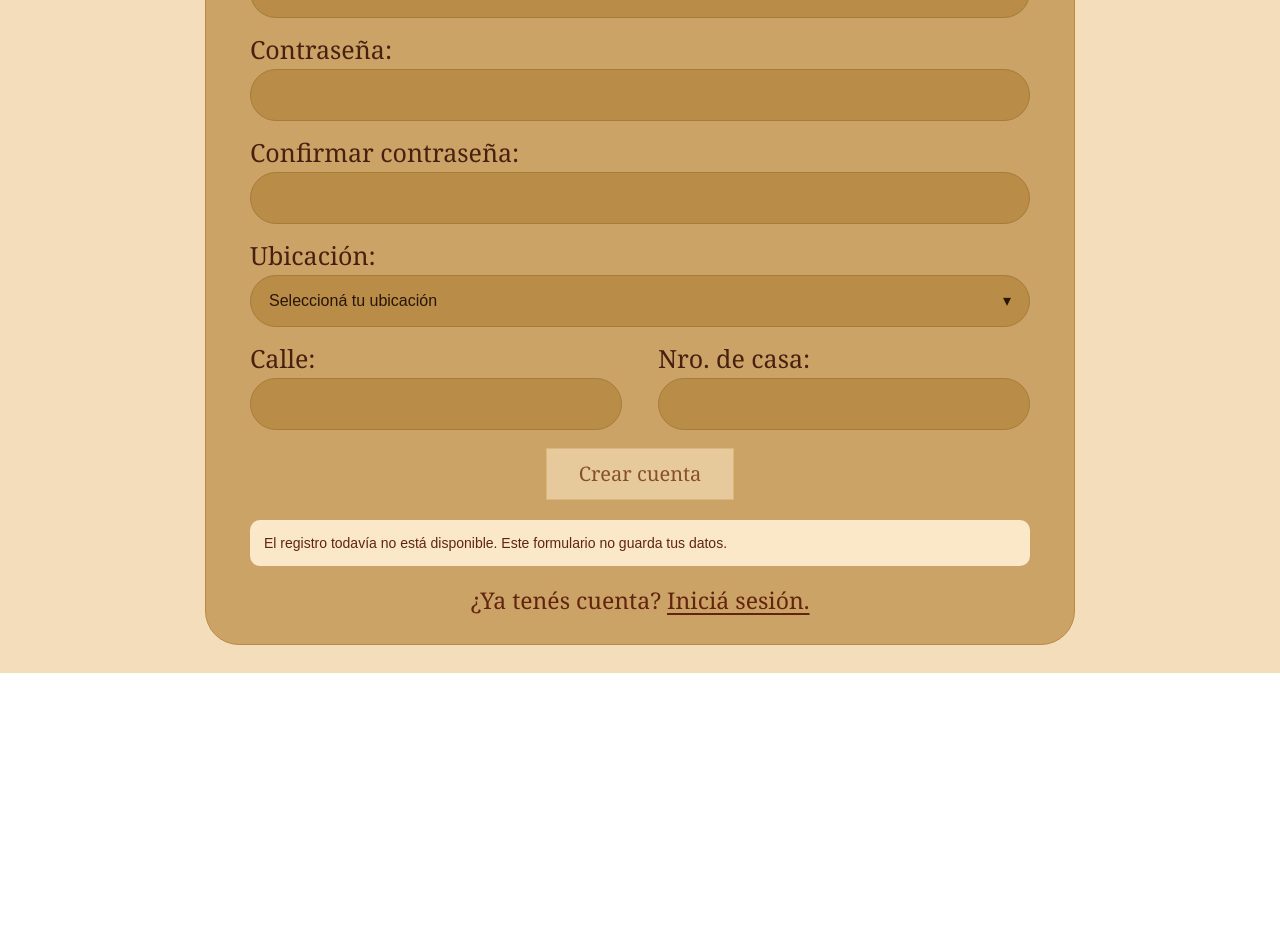
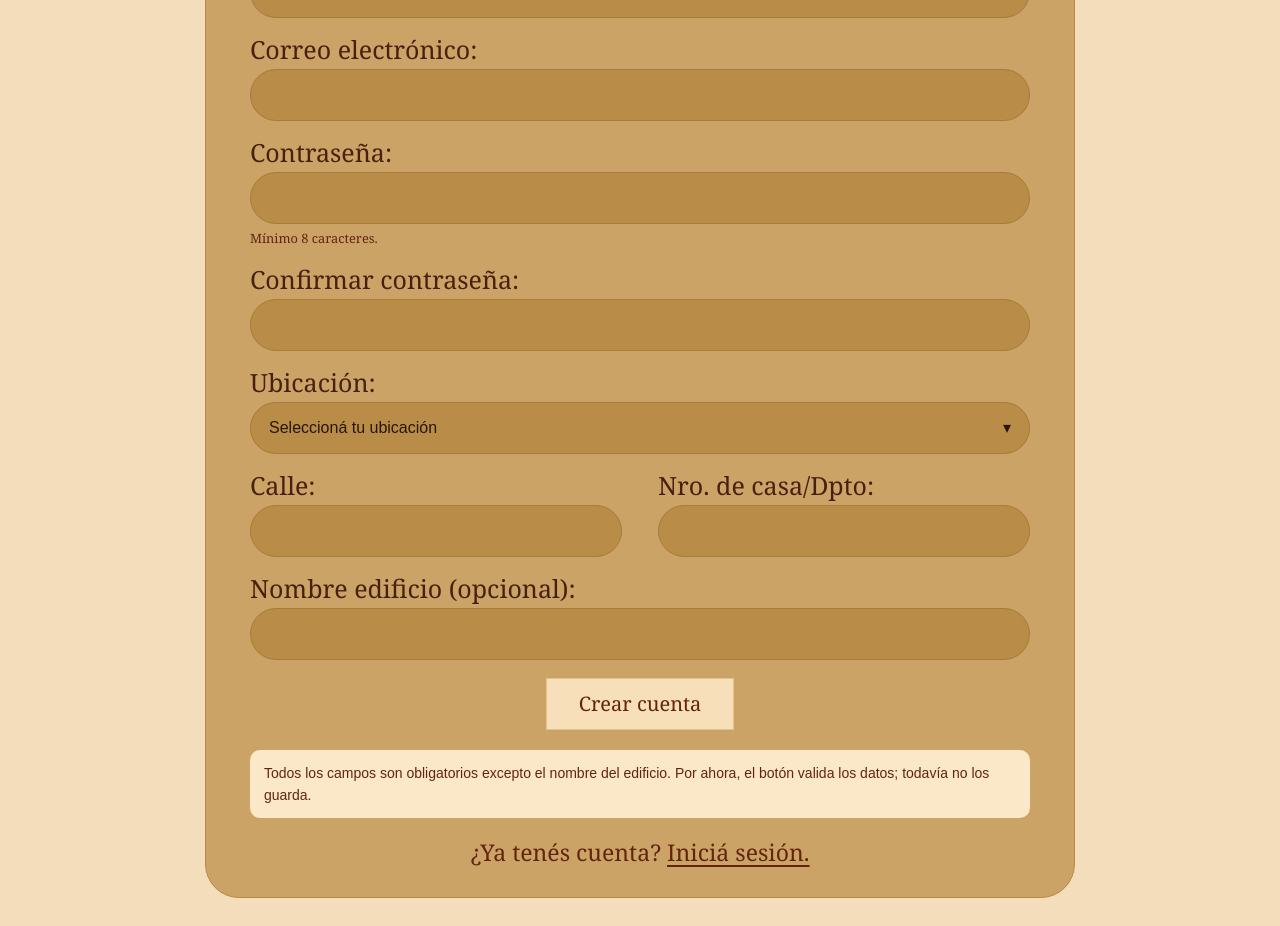
Before and after one commit to AnamariaAcevedo/SABA-Artesanias, a Next.js app in the folder marketplace-frontend/: page /registro in a window 1280 px wide. Shown: the part 360-1286 px from the top of the page. Before the commit the page ends 1033 px from the top, so only its background shows below. Built offline with nearby package versions, Linux system fonts and the light colour scheme.

Commit message:
chore: cambios de registro campos obligatorios y opcionales

```diff
--- a/marketplace-frontend/app/registro/page.tsx
+++ b/marketplace-frontend/app/registro/page.tsx
@@ -1,34 +1,75 @@
+"use client";
+
 import Link from "next/link";
+import { useState, type FormEvent } from "react";
 import AuthShell from "@/components/auth/AuthShell";
 import styles from "@/components/auth/auth.module.css";
 import UbicacionFields from "@/components/auth/UbicacionFields";
 
 export default function RegistroPage() {
+  const [error, setError] = useState("");
+  const [validado, setValidado] = useState(false);
+
+  function validarRegistro(event: FormEvent<HTMLFormElement>) {
+    event.preventDefault();
+    setError("");
+    setValidado(false);
+    const form = event.currentTarget;
+    const datos = new FormData(form);
+    const valor = (nombre: string) => String(datos.get(nombre) ?? "");
+
+    for (const nombre of ["nombre", "apellido", "usuario", "email", "contrasenha", "confirmar", "calle", "numeroCasa"]) {
+      if (!valor(nombre).trim()) {
+        setError("Completá los campos obligatorios. No pueden contener solamente espacios.");
+        (form.elements.namedItem(nombre) as HTMLInputElement)?.focus();
+        return;
+      }
+    }
+    if (valor("contrasenha").length < 8 || valor("confirmar").length < 8) {
+      setError("La contraseña debe tener al menos 8 caracteres.");
+      (form.elements.namedItem("contrasenha") as HTMLInputElement).focus();
+      return;
+    }
+    if (valor("contrasenha") !== valor("confirmar")) {
+      setError("Las contraseñas no coinciden.");
+      (form.elements.namedItem("confirmar") as HTMLInputElement).focus();
+      return;
+    }
+    if (!["idPais", "idDepartamento", "idCiudad", "idBarrio"].every((nombre) => valor(nombre))) {
+      setError("Completá tu ubicación hasta seleccionar un barrio.");
+      form.querySelector<HTMLButtonElement>("button[aria-expanded]")?.focus();
+      return;
+    }
+    setValidado(true);
+  }
+
+  function limpiarMensaje() {
+    setError("");
+    setValidado(false);
+  }
+
   return (
     <AuthShell title="Crear una cuenta" wide>
-      <div className={styles.form}>
+      <form className={styles.form} onSubmit={validarRegistro} onChange={limpiarMensaje} aria-describedby="registro-notice">
         <div className={styles.row}>
-          <div className={styles.field}><label htmlFor="nombre">Nombre:</label><input id="nombre" autoComplete="given-name" /></div>
-          <div className={styles.field}><label htmlFor="apellido">Apellido:</label><input id="apellido" autoComplete="family-name" /></div>
+          <div className={styles.field}><label htmlFor="nombre">Nombre:</label><input id="nombre" name="nombre" autoComplete="given-name" required /></div>
+          <div className={styles.field}><label htmlFor="apellido">Apellido:</label><input id="apellido" name="apellido" autoComplete="family-name" required /></div>
         </div>
-        <div className={styles.field}><label htmlFor="nuevo-usuario">Nombre de usuario:</label><input id="nuevo-usuario" autoComplete="username" autoCapitalize="none" spellCheck={false} /></div>
-        <div className={styles.field}><label htmlFor="nueva-contrasenha">Contraseña:</label><input id="nueva-contrasenha" type="password" autoComplete="new-password" /></div>
-        <div className={styles.field}><label htmlFor="confirmar">Confirmar contraseña:</label><input id="confirmar" type="password" autoComplete="new-password" /></div>
-            <UbicacionFields />
-            <div className={styles.row}>
-                <div className={styles.field}>
-                    <label htmlFor="calle">Calle:</label>
-                    <input id="calle" name="calle" autoComplete="address-line1" />
-                </div>
-
-                <div className={styles.field}>
-                    <label htmlFor="casa">Nro. de casa:</label>
-                    <input id="casa" name="numeroCasa" type="text" />
-                </div>
-            </div>
-        <button type="button" className={styles.submit} disabled aria-describedby="registro-notice">Crear cuenta</button>
-      </div>
-      <p id="registro-notice" className={styles.notice}>El registro todavía no está disponible. Este formulario no guarda tus datos.</p>
+        <div className={styles.field}><label htmlFor="nuevo-usuario">Nombre de usuario:</label><input id="nuevo-usuario" name="usuario" autoComplete="username" autoCapitalize="none" spellCheck={false} required /></div>
+        <div className={styles.field}><label htmlFor="correo">Correo electrónico:</label><input id="correo" name="email" type="email" autoComplete="email" required /></div>
+        <div className={styles.field}><label htmlFor="nueva-contrasenha">Contraseña:</label><input id="nueva-contrasenha" name="contrasenha" type="password" autoComplete="new-password" required minLength={8} aria-describedby="password-help" /><small id="password-help">Mínimo 8 caracteres.</small></div>
+        <div className={styles.field}><label htmlFor="confirmar">Confirmar contraseña:</label><input id="confirmar" name="confirmar" type="password" autoComplete="new-password" required minLength={8} /></div>
+        <UbicacionFields onSelectionChange={limpiarMensaje} />
+        <div className={styles.row}>
+          <div className={styles.field}><label htmlFor="calle">Calle:</label><input id="calle" name="calle" autoComplete="address-line1" required /></div>
+          <div className={styles.field}><label htmlFor="casa">Nro. de casa/Dpto:</label><input id="casa" name="numeroCasa" type="text" required /></div>
+        </div>
+        <div className={styles.field}><label htmlFor="nombre_edificio">Nombre edificio (opcional):</label><input id="nombre_edificio" name="nombreEdificio" type="text" /></div>
+        {error && <p className={styles.error} role="alert">{error}</p>}
+        {validado && <p className={styles.notice} role="status">Los datos son válidos. La cuenta todavía no se creó: falta conectar el envío del registro.</p>}
+        <button type="submit" className={styles.submit}>Crear cuenta</button>
+      </form>
+      <p id="registro-notice" className={styles.notice}>Todos los campos son obligatorios excepto el nombre del edificio. Por ahora, el botón valida los datos; todavía no los guarda.</p>
       <p className={styles.linkText}>¿Ya tenés cuenta? <Link href="/login">Iniciá sesión.</Link></p>
     </AuthShell>
   );
--- a/marketplace-frontend/components/auth/UbicacionFields.tsx
+++ b/marketplace-frontend/components/auth/UbicacionFields.tsx
@@ -128,7 +128,7 @@ function Columna({ etiqueta, ruta, seleccionado, elegir }: ColumnaProps) {
     );
 }
 
-export default function UbicacionFields() {
+export default function UbicacionFields({ onSelectionChange }: { onSelectionChange?: () => void } = {}) {
     const [abierto, setAbierto] = useState(false);
     const [seleccion, setSeleccion] = useState<Opcion[]>([]);
     const contenedor = useRef<HTMLDivElement>(null);
@@ -157,6 +157,7 @@ export default function UbicacionFields() {
     }
 
     function elegir(nivel: number, opcion: Opcion) {
+        onSelectionChange?.();
         setSeleccion((actual) => [...actual.slice(0, nivel), opcion]);
         if (nivel === 3) cerrar();
     }
```
